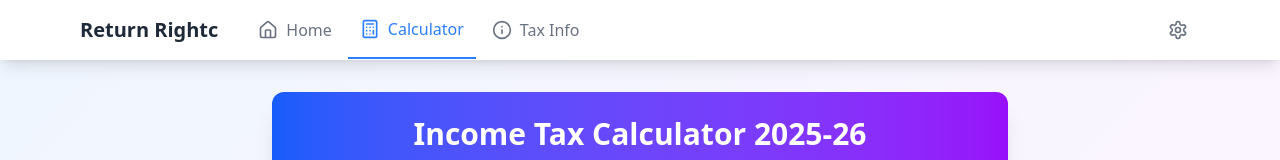
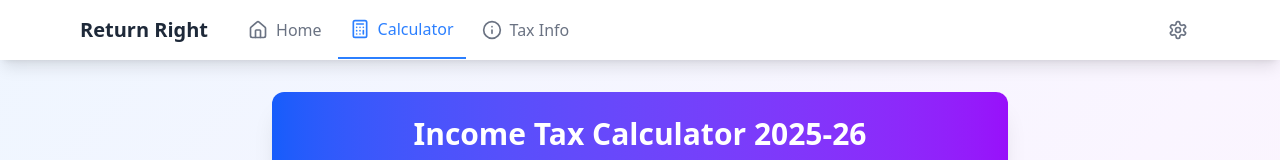
Before and after one commit to Ricky-saha/TaxCalculator, a React (Vite) app: page / in a window 1280 px wide. Shown: the top 160 px of the page. Built offline with nearby package versions, Linux system fonts and the light colour scheme.

Commit message:
Update calculator.jsx

```diff
--- a/src/components/calculator.jsx
+++ b/src/components/calculator.jsx
@@ -115,7 +115,7 @@ const TaxCalculator = () => {
                     <div className="flex justify-between">
                         <div className="flex space-x-7">
                             <div className="flex items-center py-4">
-                                <span className="font-bold text-xl text-gray-800">Return Rightc</span>
+                                <span className="font-bold text-xl text-gray-800">Return Right</span>
                             </div>
                             <div className="flex items-center space-x-1">
                                 <button
```
